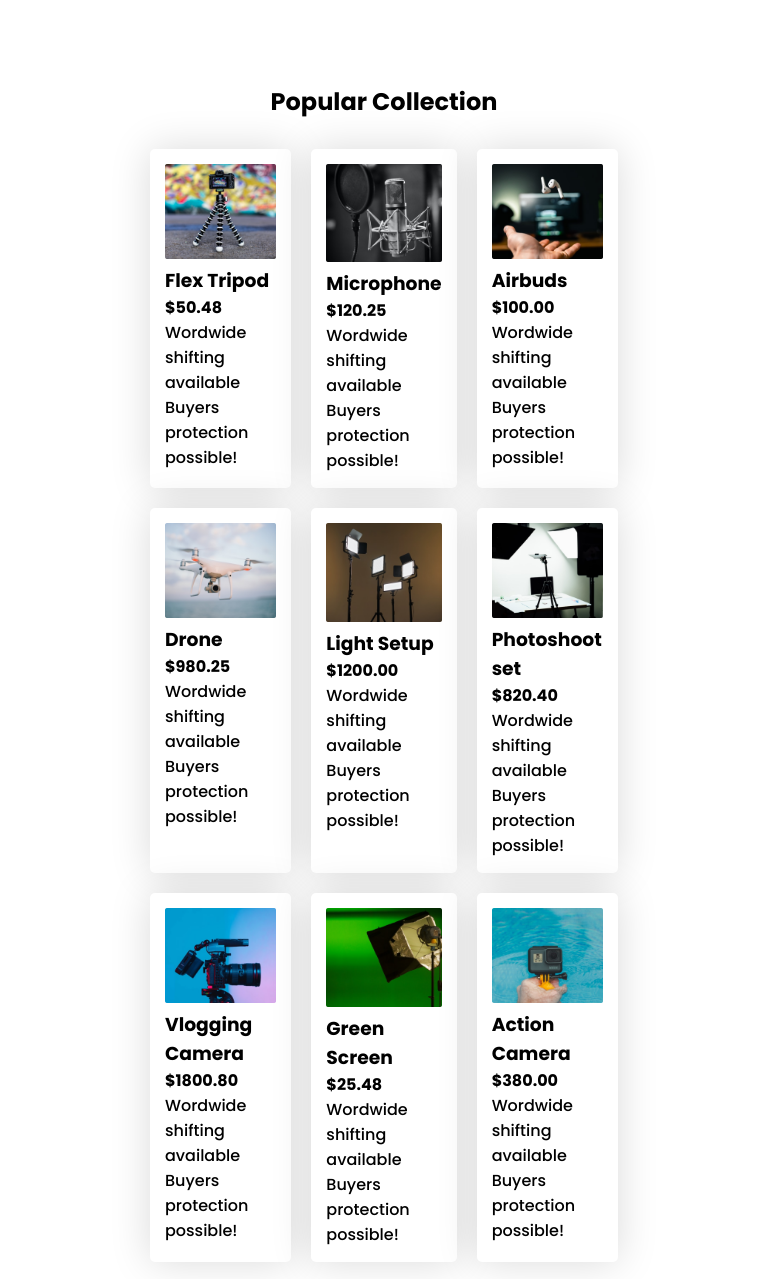
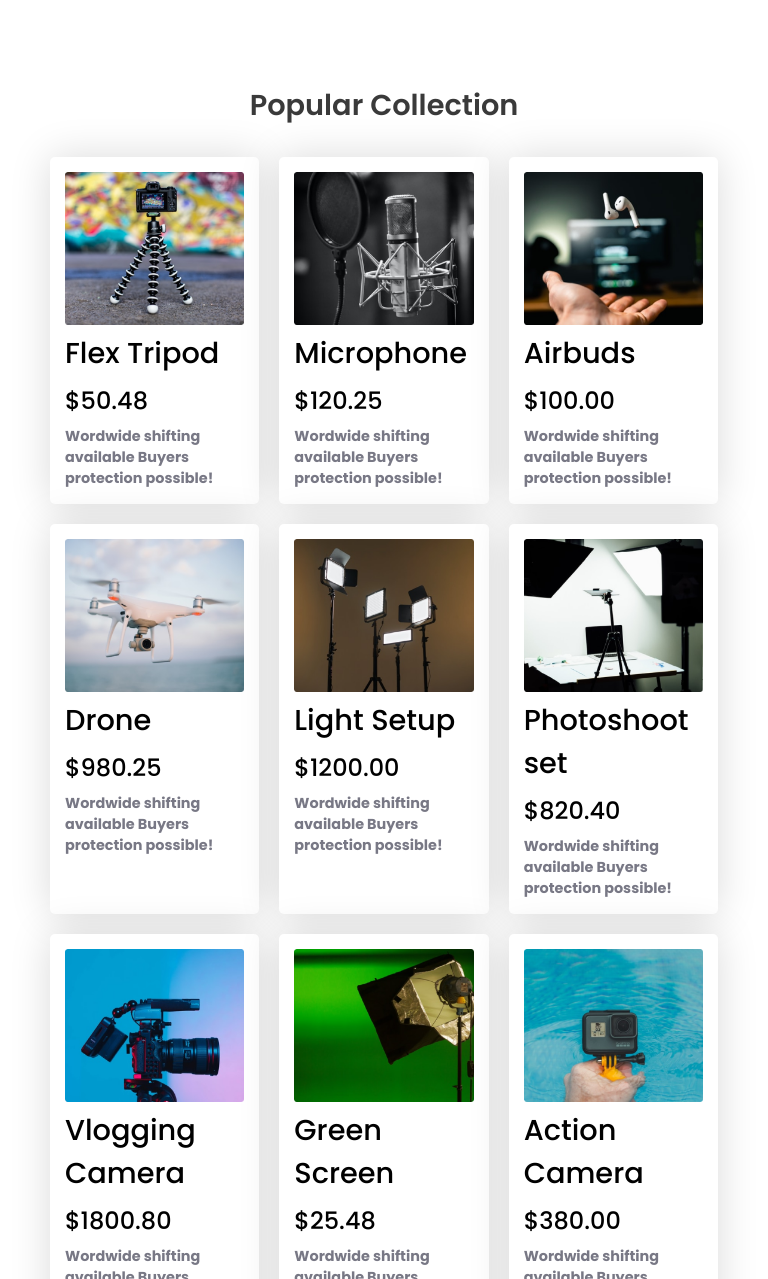
Before and after one commit to Rubaeid-Sanjid/Influencer-Gear-Website, a plain HTML site: page index.html in a window 768 px wide. Shown: the part 801-2080 px from the top of the page. Drawn offline with Linux system fonts and the light colour scheme.

Commit message:
changed cards content colors and sizes

```diff
--- a/style.css
+++ b/style.css
@@ -57,14 +57,14 @@ header {
   background-repeat: no-repeat;
   background-size: cover;
   width: 475px;
-    height: 475px;
+  height: 475px;
 }
 .banner-photo img {
   position: relative;
   top: 50px;
   right: 10px;
   width: 475px;
-height: 380px;
+  height: 380px;
 }
 .banner-btn {
   border-radius: 41px;
@@ -88,6 +88,11 @@ height: 380px;
   margin: 100px 0;
   text-align: center;
 }
+.cards-section .title {
+  color: #3a3a3a;
+  font-size: 1.8rem;
+  font-weight: 600;
+}
 .cards-collection {
   display: grid;
   grid-template-columns: repeat(3, 1fr);
@@ -100,31 +105,48 @@ height: 380px;
   box-shadow: 0px 0px 40px 0px rgba(0, 0, 0, 0.15);
   padding: 15px;
 }
-.cards-collection .card img{
+.cards-collection .card img {
   width: 100%;
 }
-.cards-collection .card .card-content{
+.cards-collection .card .card-content {
   text-align: left;
 }
-.cards-section .card-btn-container{
+.cards-collection .card .card-content .card-title {
+  font-size: 1.8rem;
+  font-weight: 500;
+}
+.cards-collection .card .card-content .price {
+  font-size: 1.5rem;
+  font-weight: 400;
+  margin: 8px 0;
+}
+.cards-collection .card .card-content .card-description {
+  color: var(--secondary-color);
+  font-size: 0.9rem;
+  font-weight: 700;
+}
+.cards-section .card-btn-container {
   text-align: right;
   margin-top: 20px;
 }
-.cards-section .card-btn{
+.cards-section .card-btn {
   border: none;
   background: none;
   color: #e02c6d;
   font-weight: 700;
-cursor: pointer;
+  cursor: pointer;
 }
 
-/*For Mobile device*/
+/* For Mobile device */
 @media screen and (max-width: 576px) {
   .nav-bar {
     flex-direction: column;
     align-items: center;
   }
-  header, .banner, .cards-section, .sponsors{
+  header,
+  .banner,
+  .cards-section,
+  .sponsors {
     padding: 0 20px;
   }
   .nav-links ul {
@@ -132,9 +154,9 @@ cursor: pointer;
   }
   .banner {
     flex-direction: column-reverse;
-  text-align: center;
+    text-align: center;
   }
-  .banner-photo{
+  .banner-photo {
     padding: 20px;
     width: 350px;
     height: 350px;
@@ -145,14 +167,24 @@ cursor: pointer;
     position: relative;
     top: 35px;
   }
-  .section-title{
+  .section-title {
     font-size: 2.5rem;
   }
-  .sponsors-logos{
+  .sponsors-logos {
     flex-wrap: wrap;
     gap: 20px;
   }
-  .cards-collection{
+  .cards-collection {
     grid-template-columns: repeat(1, 1fr);
   }
 }
+
+/* For medium device */
+@media screen and (min-width: 576px) and (max-width: 1024px) {
+  header,
+  .banner,
+  .cards-section,
+  .sponsors {
+    padding: 0 50px;
+  }
+}
```
Also changed, not shown: index.html (indentation only).
